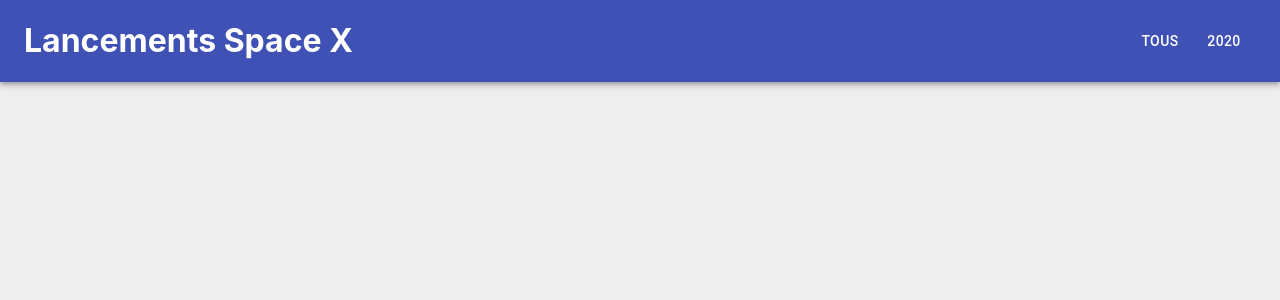
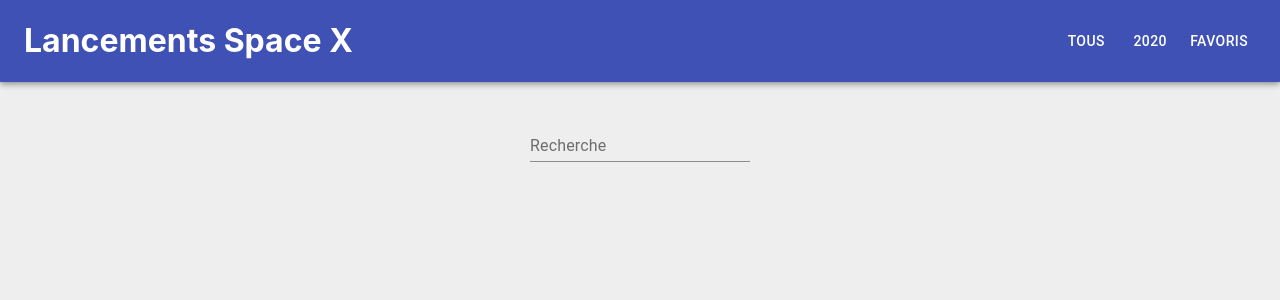
Before and after one commit to paulintrognon/formation-react-spacex, a React (Create React App) app: page /favoris in a window 1280 px wide. Shown: the top 300 px of the page. Built offline with nearby package versions, Linux system fonts and the light colour scheme.

Commit message:
Step 6: Add Favorites Page

```diff
--- a/src/App.js
+++ b/src/App.js
@@ -2,6 +2,7 @@
 import { BrowserRouter, Switch, Route } from 'react-router-dom';
 import HomePage from './pages/HomePage/HomePage'
 import ByYearPage from './pages/ByYearPage/ByYearPage';
+import FavoritesPage from './pages/FavoritesPage/FavoritesPage';
 import Header from './components/Header/Header'
 import './App.css';
 
@@ -18,6 +19,9 @@
               <Route exact path="/année/:year">
                 <ByYearPage />
               </Route>
+              <Route exact path="/favoris">
+                <FavoritesPage />
+              </Route>
             </Switch>
         </main>
       </div>
--- a/src/components/Header/Header.js
+++ b/src/components/Header/Header.js
@@ -16,6 +16,7 @@
         <div style={{color: 'white'}}>
           <Button component={Link} to="/" color="inherit">Tous</Button>
           <Button component={Link} to="/année/2020" color="inherit">2020</Button>
+          <Button component={Link} to="/favoris" color="inherit">Favoris</Button>
         </div>
       </Toolbar>
     </AppBar>
--- /dev/null
+++ b/src/pages/FavoritesPage/FavoritesPage.js
@@ -0,0 +1,18 @@
+import React, { useEffect, useState } from 'react';
+import Launches from '../../components/Launches'
+import { listFavorites } from '../../services/favoriteService'
+
+function FavoritesPage() {
+  const [favorites, setFavorites] = useState()
+
+  useEffect(() => {
+    setFavorites(listFavorites());
+  }, [favorites])
+
+  return (
+    <div>
+      <Launches launches={favorites} />
+    </div>
+  );
+}
+export default FavoritesPage;
```
